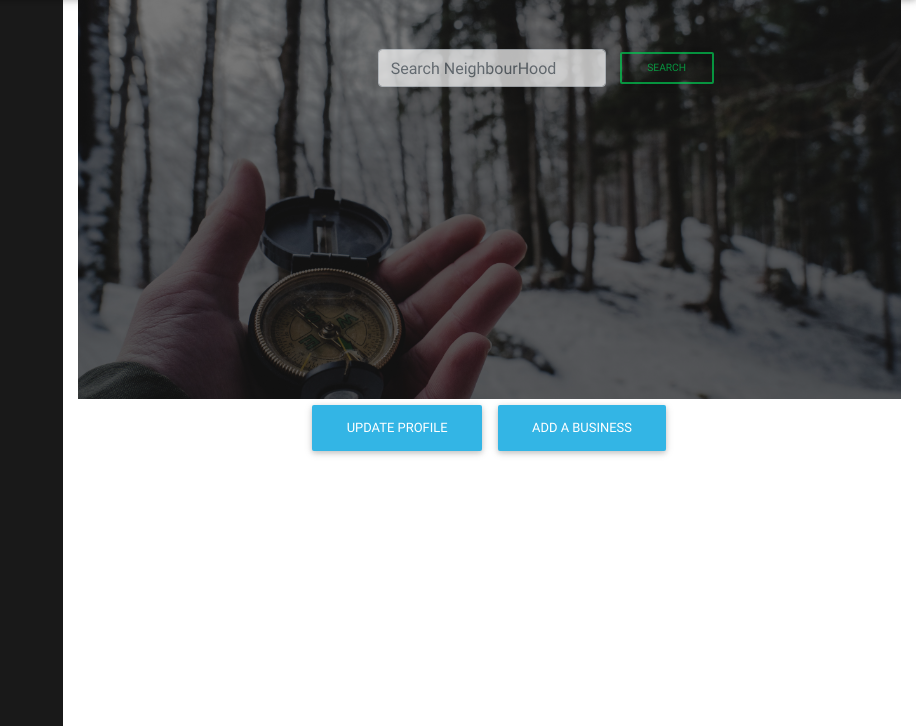
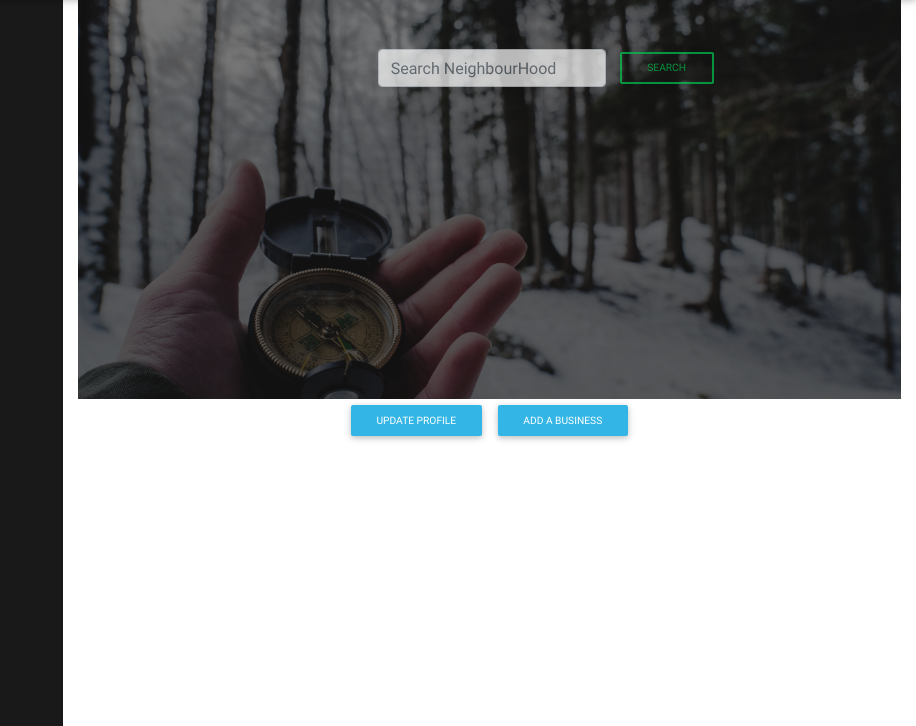
Before and after one commit to kipkemoimayor/Neighbor-hood, a Django app: template neighbours/templates/profile.html in a window 1280 px wide. Shown: the part 57-783 px from the top of the page, without its empty margins (364-1280 px from the left). Run offline with Django 3.2, Linux system fonts and the light colour scheme; the template is opened without the code that fills it: values that come from a table or form of the project are taken from there, others are empty; some libraries are stand-ins or nearby versions.

Commit message:
Created a login update

```diff
--- a/neighbours/templates/profile.html
+++ b/neighbours/templates/profile.html
@@ -6,9 +6,15 @@
   <div class="row">
     <div id="pro" class="col-md-4">
       <br>
+
       {%for pro in profile%}
+
       <div class="img">
+        {%if pro.image%}
         <img height="150" width="150" class="rounded-circle" src="{{pro.image.url}}" alt="">
+        {%else%}
+        <p class="alert alert-info">Please Update your profile <a  href="" class="btn btn-info btn-sm" data-toggle="modal" data-target="#modalRegisterForm">edit Now</a></p>
+        {%endif%}
       <i class="name"> {{user}}</i>
       <div class="pap">
         <p>{{pro.fullname}}</p>
@@ -20,6 +26,7 @@
 
 
       {%endfor%}
+
     </div>
     <div class="col-md-8">
       <div class="imagePro">
@@ -33,11 +40,11 @@
       </div>
       <div class="edit">
         {%if profile%}
-        <a href="" class="btn btn-info" data-toggle="modal" data-target="#modalRegisterForm">Edit profile</a>
+        <a href="" class="btn btn-info btn-sm" data-toggle="modal" data-target="#modalRegisterForm">Edit profile</a>
         {%else%}
-        <a class="btn btn-info" href="{%url 'edit'%}{{user.username}}">Update Profile</a>
+        <a class="btn btn-info btn-sm" href="{%url 'edit'%}{{user.username}}">Update Profile</a>
         {%endif%}
-        <a class="btn btn-info" href="{%url 'busi'%}">Add a business</a>
+        <a class="btn btn-info btn-sm" href="{%url 'busi'%}">Add a business</a>
       </div>
       <div class="modal fade" id="modalRegisterForm" tabindex="-1" role="dialog" aria-labelledby="myModalLabel"
   aria-hidden="true">
```
Also changed, not shown: media/profile/africa-angry-animal-1106452.jpg (added), media/profile/africa-angry-animal-1106452_ZFFjYWW.jpg (added).
